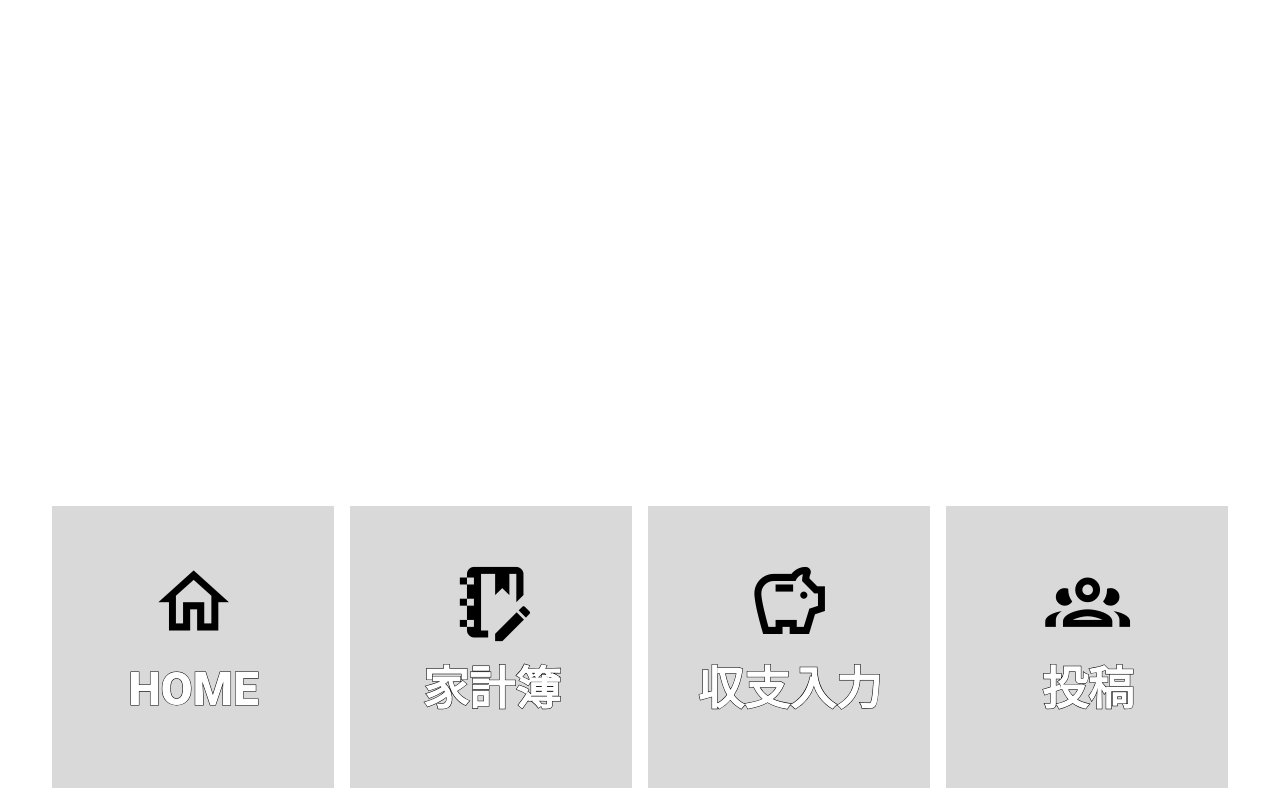
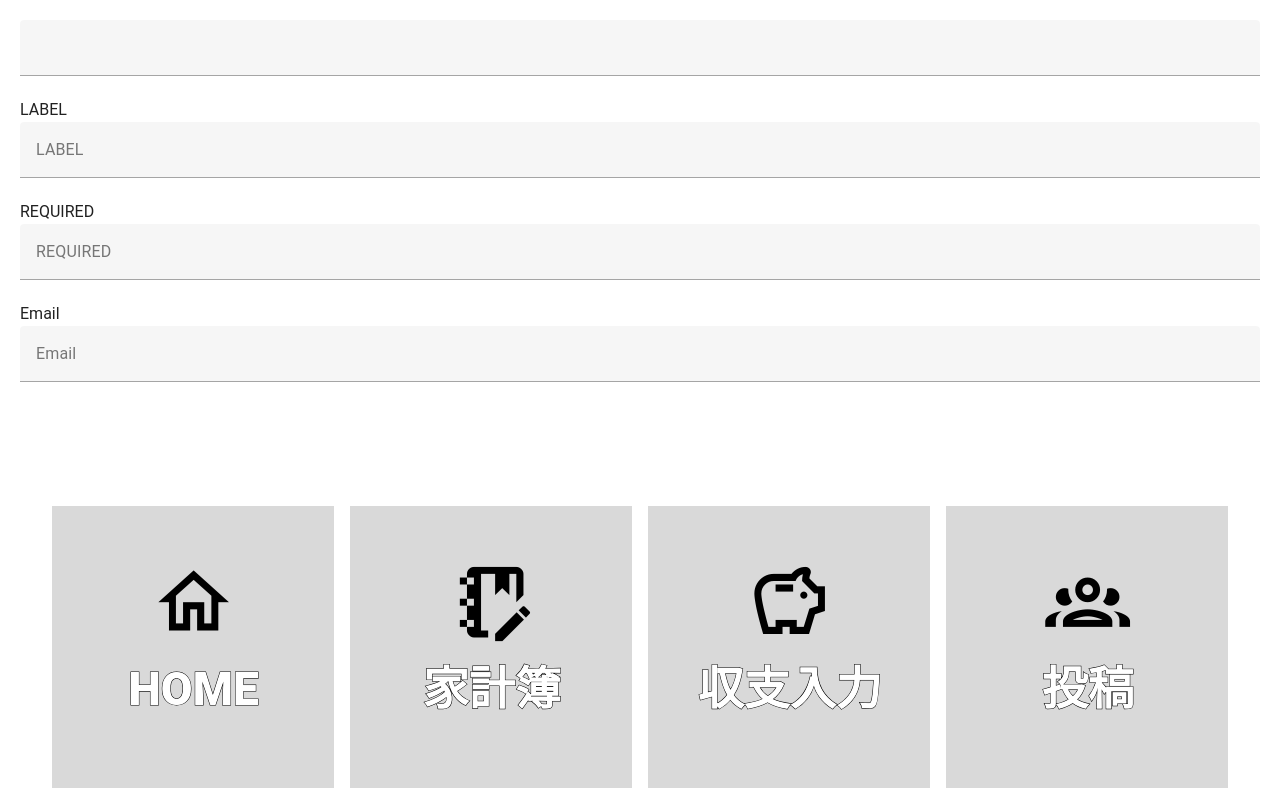
Before and after one commit to mfUS-nitkc/moneyfUS, a Nuxt app in the folder frontend/: page /usages/form/textfield in a window 1280 px wide. Before the commit this address had no page. Built offline with nearby package versions, Linux system fonts and the light colour scheme.

Commit message:
feat: formのtextfield (#28)
* feat: formのtextfield

* レビューをGPTに投げました

* fix: textfield

* feat: implement usage of textfield

---------

Co-authored-by: tores-up <reisan03@reisan.dev>

```diff
--- /dev/null
+++ b/frontend/src/components/form/textfield.vue
@@ -0,0 +1,33 @@
+<template>
+  <div>
+    <div>{{ label }}</div>
+    <v-text-field
+    :label="label"
+    v-model="internalValue"
+    :rules="rules"
+    outlined
+    ></v-text-field>
+  </div>
+</template>
+
+<script lang="ts" setup>
+import { computed, defineProps, defineEmits } from 'vue'
+
+const props = defineProps<{
+  label?: string
+  value: string | number
+  rules?: Array<(value: any) => boolean | string>
+}>()
+
+const emit = defineEmits<{
+  (e: 'update:value', value: string | number): void
+}>()
+
+const internalValue = computed({
+  get: () => props.value,
+  set: (value: string | number) => emit('update:value', value)
+})
+</script>
+
+<style scoped>
+</style>
--- /dev/null
+++ b/frontend/src/pages/usages/form/textfield.vue
@@ -0,0 +1,31 @@
+<template>
+  <div class="pa-5">
+    <FormTextfield :value="one" @update:value="updateValueOne"/>
+    <FormTextfield :value="two" label="LABEL" @update:value="updateValueTwo" />
+    <FormTextfield :value="three" label="REQUIRED" :rules="[(v:any) => v !== '' || 'required!']" @update:value="updateValueThree" />
+    <FormTextfield :value="email" label="Email" :rules="[(v:string) => /.+@.+/.test(v) || 'Invalid Email address' ]" @update:value="updateValueEmail" />
+  </div>
+</template>
+
+<script lang="ts" setup>
+const one = ref('')
+const two = ref('')
+const three = ref('')
+const email = ref('')
+
+const updateValueOne = (value: string | number) => {
+  one.value = value
+}
+
+const updateValueTwo = (value: string | number) => {
+  two.value = value
+}
+
+const updateValueThree = (value: string | number) => {
+  three.value = value
+}
+
+const updateValueEmail = (value: string) => {
+  email.value = value
+}
+</script>
```
